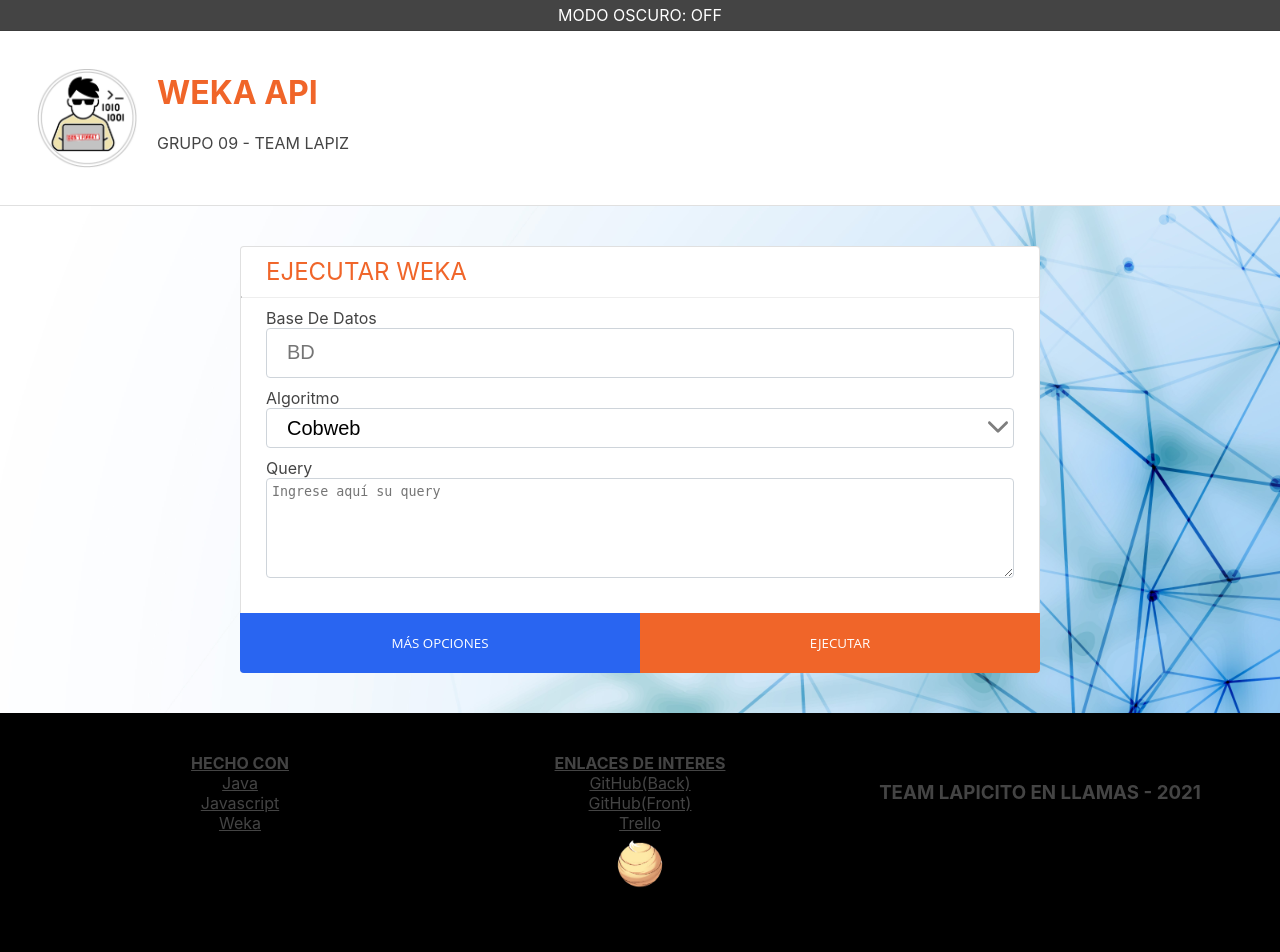
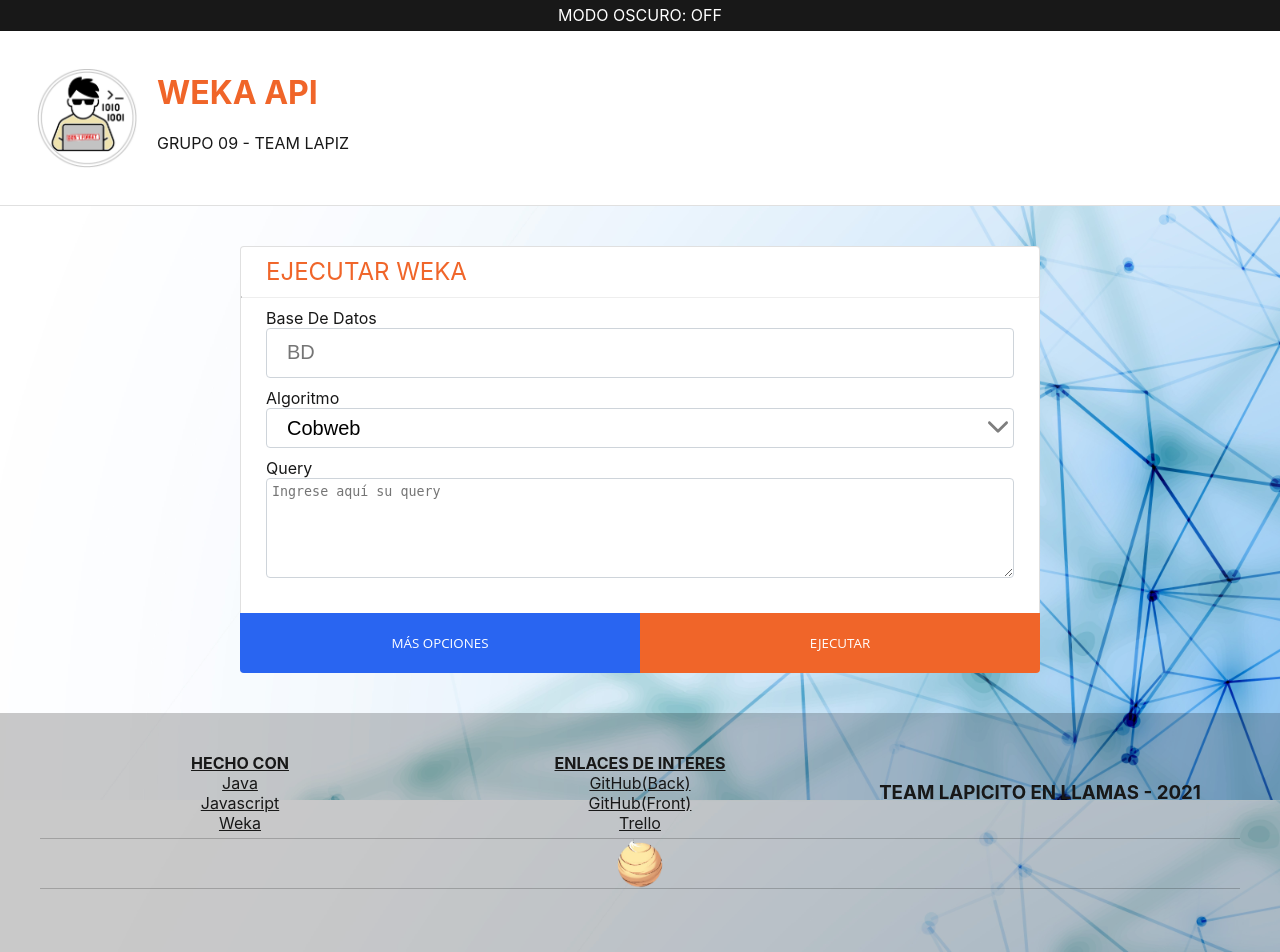
Before and after one commit to Alex-12345678/-delati-dontforget-fronted, a PHP site: page /index.html in a window 1280 px wide. Run offline with PHP 8.4, Linux system fonts and the light colour scheme; some libraries are stand-ins or nearby versions.

Commit message:
4to commit

```diff
--- a/styles/styles-modal.css
+++ b/styles/styles-modal.css
@@ -64,7 +64,7 @@ input[type=number]::-webkit-outer-spin-button{
 }
 
 .modal-button__item:nth-child(2){
-    background-color: #0d6efd;
+    background-color: #a9cbff;
 }
 
 div > label{
--- a/styles/styles.css
+++ b/styles/styles.css
@@ -4,14 +4,14 @@
     --background: white;
     --font_special: #f06529;
     --font_special_hover: #2965f1;
-    --font: #444444;
+    --font: #181818;
     --banner_font: white;
     --card_bg: rgba(255,255,255,.3);
     --letter: black;
 }
 
 html.dark-mode:root{
-    --background: #444444;
+    --background: #818181;
     --font_special: #1747ff;
     --font_special_hover: #f06529;
     --font: white;
@@ -215,7 +215,7 @@ hr{
 
 .button:active{
     background: gray;
-    outline: 5px inset #444444;
+    outline: 5px inset #959595;
     color: white;
     outline-offset: -5px;
 }
@@ -565,7 +565,7 @@ hr{
     padding: 5vmin;
     padding-bottom: 1vmin;
     flex-direction: column;
-    background-color: rgb(0, 0, 0);
+    background-color: rgba(0, 0, 0, 0.212);
     color: var(--font);
 }
 
```
